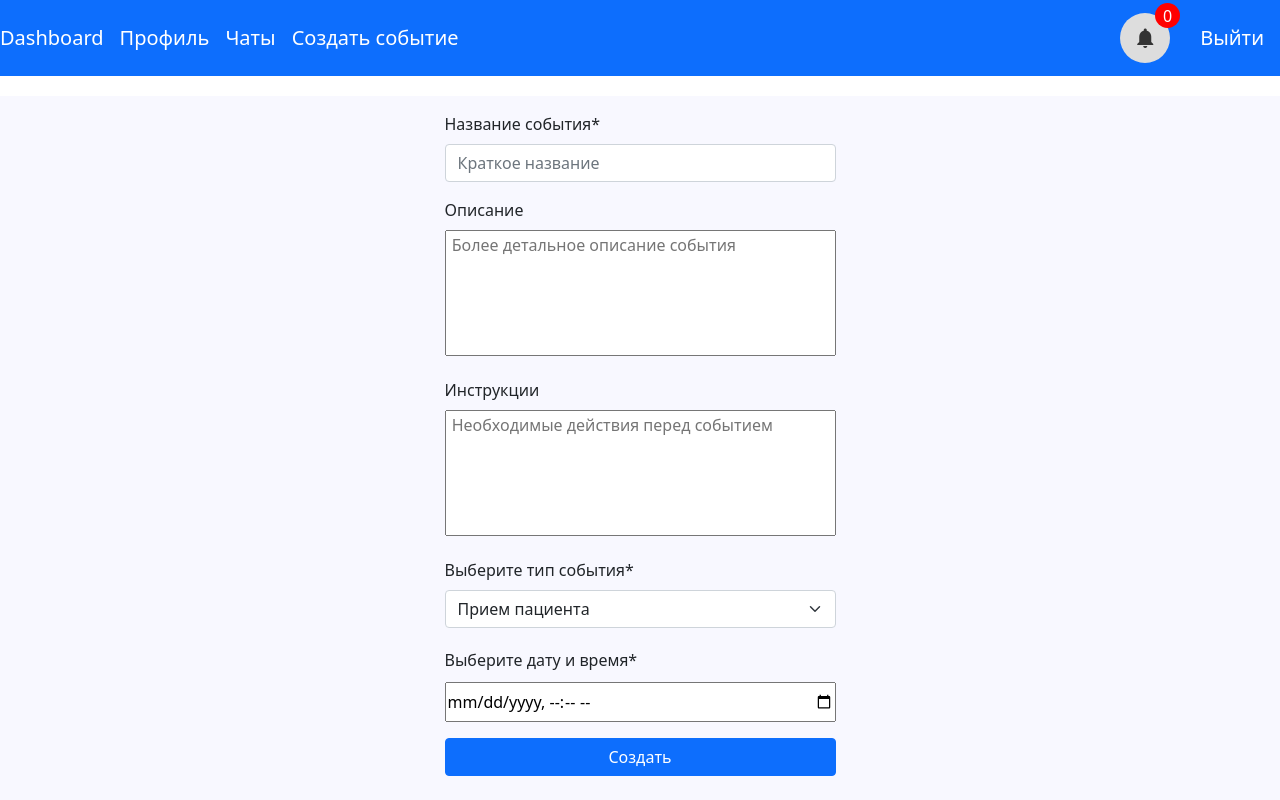
After one commit to BekusovMikhail/medical-app, a Django app: page /create_event in a window 1280 px wide. The commit adds this page. Run offline with Django 4.2, Linux system fonts and the light colour scheme; the visitor is signed in with stand-in values (Sample User, id 1); data comes from the database, SQL or seed files in the repository; data that the repository does not hold is empty.

Commit message:
Add events

```diff
--- a/med/templates/med/base.html
+++ b/med/templates/med/base.html
@@ -65,6 +65,9 @@
         <li class="nav-item">
           <a class="navbar-brand" href="/chats">Чаты</a>
         </li>
+        <li class="nav-item">
+            <a class="navbar-brand" href="/create_event">Создать событие</a>
+          </li>
       </ul>
     </div>
     <div class="dropdown">
--- /dev/null
+++ b/med/templates/med/create_event.html
@@ -0,0 +1,68 @@
+{% extends "med/base.html" %}
+{% block content %}
+
+<style>
+    div.card-body {
+        margin-top: 20px;
+        background-color: ghostwhite;
+        display: flex;
+        flex-direction: row;
+        justify-content: center;
+    }
+
+    textarea {
+        resize: none;
+    }
+
+    input#date_time {
+        width: 100%;
+        height: 40px;
+    }
+
+</style>
+
+<div class="card-body" id='card1'>
+    <form id="reg" method="post">
+      {% csrf_token %}
+    <div class="mb-3">
+      <label for="name" class="form-label">Название события*</label>
+      <input type="text" name="name" form="reg" class="form-control" id="name" placeholder="Краткое название" required="required">
+    </div>
+    <div class="mb-3">
+      <label for="description" class="form-label">Описание</label>
+      <br>
+      <textarea type="text" name="description" rows="5" cols="40" placeholder=" Более детальное описание события"></textarea>
+    </div>
+    <div class="mb-3">
+        <label for="instructions" class="form-label">Инструкции</label>
+        <br>
+        <textarea type="text" name="instructions" rows="5" cols="40" placeholder=" Необходимые действия перед событием"></textarea>
+    </div>
+    <div class="mb-3">
+        <label for="instructions" class="form-label">Выберите тип события*</label>
+        <select name="type" style="margin-bottom: 20px;" class="form-select" aria-label="Default select example">
+            <option value="Прием пациента">Прием пациента</option>
+            <option value="Сдача анализов">Сдача анализов</option>
+            <option value="Собрание сотрудников">Собрание сотрудников</option>
+        </select>
+    </div>
+    <div class="mb-3">
+        <label style="margin-bottom: 10px;" for="date_time">Выберите дату и время*</label>
+        <br>
+        <input type="datetime-local" id="date_time" name="date_time">
+    </div>
+    {% if users.count > 0 %}
+    <div class="mb-3">
+        <label for="instructions" class="form-label">Добавьте участников*</label>
+        <select name="user_id[]" required="required" style="margin-bottom: 20px;" class="form-select" aria-label="Default select example" multiple size="{{ list_size }}">
+            <optgroup label="Пациенты">
+                {% for user in users %}
+                <option value="{{ user.id }}">{{user.first_name}} {{user.last_name}}</option>
+                {% endfor %}
+            </optgroup>
+        </select>
+    </div>
+    {% endif %}
+    <input type='submit' form="reg" class="btn btn-primary" style="width:100%" value='Создать'></input>
+
+{% endblock content %}
--- a/med/urls.py
+++ b/med/urls.py
@@ -10,4 +10,5 @@ urlpatterns = [
     path('chats', views.chats, name='chats'),
     path('chat', views.chat, name='chat'),
     path('notifications', views.notifications, name='notifications'),
+    path('create_event', views.create_event, name='create_event')
 ]
--- a/med/views.py
+++ b/med/views.py
@@ -75,3 +75,32 @@ def notifications(request):
     notifications = user.notification_set.all()
 
     return render(request, 'med/notifications.html', context={'notifications': notifications, 'notifications_count': len(notifications)})
+
+
+@login_required
+def create_event(request):
+    user = request.user
+
+    if request.method == "POST":
+        name = request.POST['name']
+        date_time = request.POST['date_time']
+        description = request.POST['description']
+        instructions = request.POST['instructions']
+        type_ = request.POST['type']
+        user_id_list = request.POST.getlist("user_id[]")
+
+        event = Event(name=name, date_time=date_time, description=description, instructions=instructions, type=type_)
+        event.save()
+        event.users.add(user)
+        for i in user_id_list:
+            event.users.add(User.objects.get(id=int(i)))
+            event.save()
+
+    users = User.objects.exclude(id=user.id).exclude(is_staff=True)
+
+    context = {
+        'notifications_count': len(user.notification_set.all()),
+        'users': users,
+        'list_size': min(len(users), 10) + 3
+    }
+    return render(request, 'med/create_event.html', context)
```
Also changed, not shown: med/models.py (+12 -0 lines), med/migrations/0006_event_notification_event.py (added).
